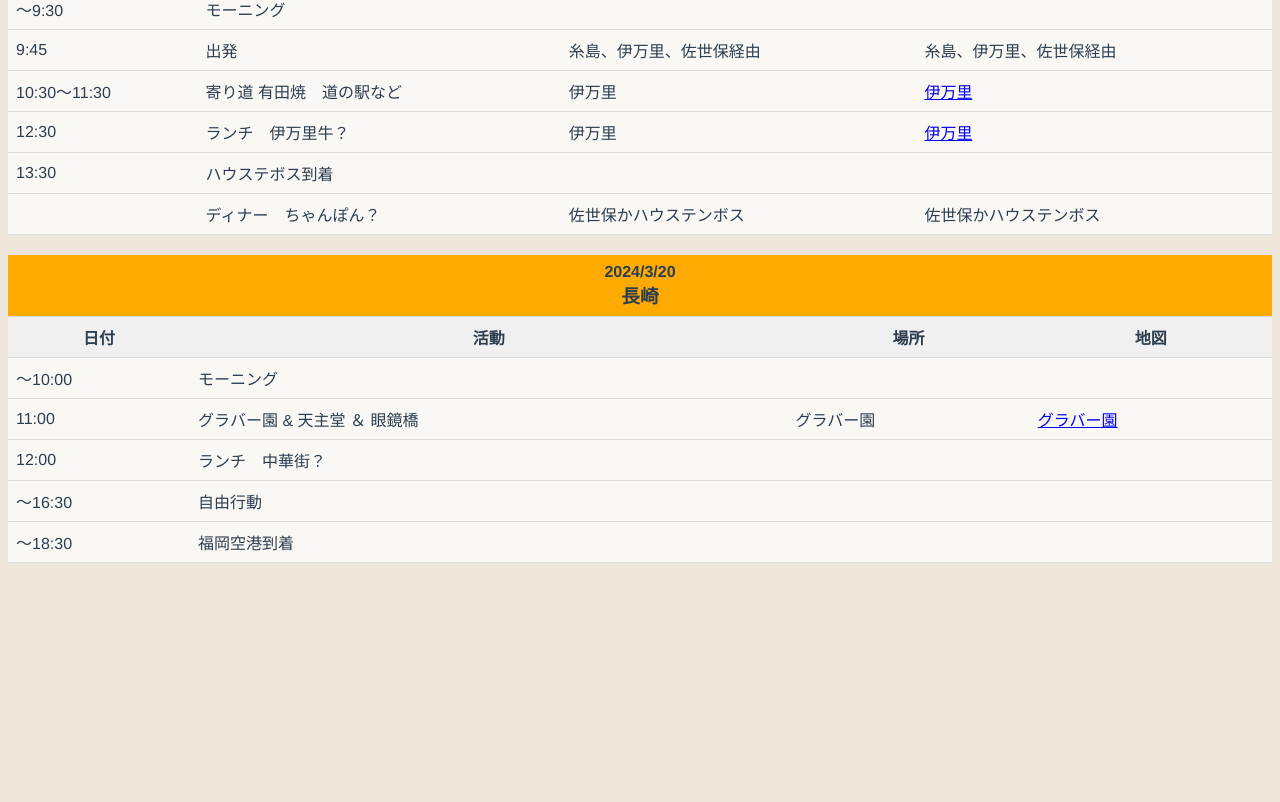
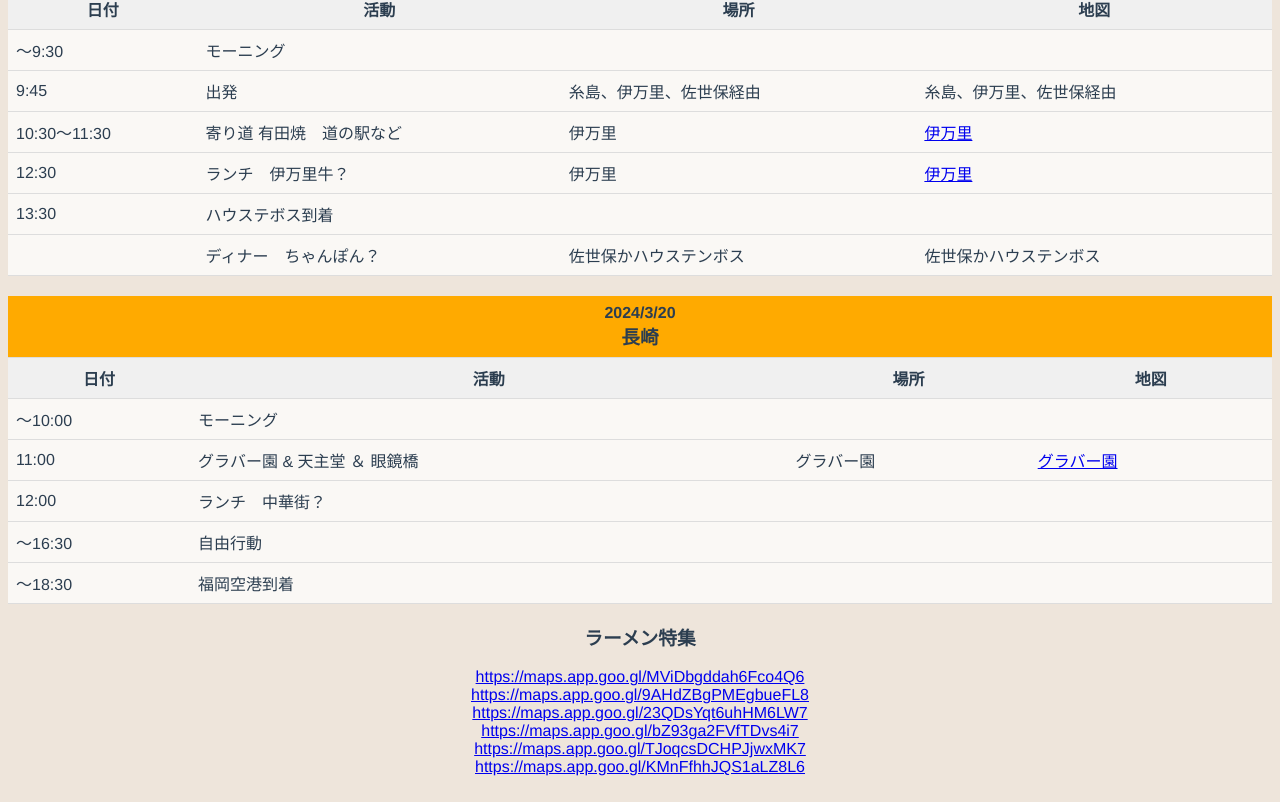
Before and after one commit to ueda-takahiro/travel-itinerary, a Vue app: page /#/ in a window 1280 px wide. Shown: the part 558-1360 px from the top of the page. Before the commit the page ends 1129 px from the top, so only its background shows below. Built offline with nearby package versions, Linux system fonts and the light colour scheme.

Commit message:
ラーメン追加

```diff
--- a/src/components/HelloWorld.vue
+++ b/src/components/HelloWorld.vue
@@ -98,11 +98,16 @@
           <div v-else>
             {{ item.location }}
           </div>
-
         </td>
       </tr>
       </tbody>
     </table>
+    <div class="">
+      <h3>ラーメン特集</h3>
+      <a v-for="(link, index) in mens" :key="index" target="_blank" :href="link" style="display: block">
+        {{ link }}
+      </a><br>
+    </div>
   </div>
 </template>
 
@@ -117,6 +122,7 @@ const schedule1 = ref([
   {time: '〜18:00', activity: '自由行動', location: ''},
   {time: '18:00', activity: 'ディナー　もつ鍋　楽天地？', location: '天神 アクロス福岡', location_link:'https://www.google.com/maps?ll=33.591471,130.402349&z=17&t=m&hl=ja&gl=US&mapclient=apiv3&cid=6724116355710339721', link: 'https://tabelog.com/fukuoka/A4001/A400103/40056554/'},
   {time: '20:00', activity: '自由行動 & たいちゃんと博多美人探しの旅', location: ''},
+  {time: '備考', activity: '鳥が食べたい', location: '鳥刺し', location_link: 'http://ryushow.jp/food/alacarte.html'},
 ]);
 
 const schedule2 = ref([
@@ -133,8 +139,17 @@ const schedule3 = ref([
   {time: '11:00', activity: 'グラバー園 & 天主堂 ＆ 眼鏡橋', location:'グラバー園', location_link: 'https://maps.app.goo.gl/BEnrup1aC6teNkM87'},
   {time: '12:00', activity: 'ランチ　中華街？'},
   {time: '〜16:30', activity: '自由行動'},
-  {time: '〜18:30', activity: '福岡空港到着'}
+  {time: '〜18:30', activity: '福岡空港到着'},
 ]);
+
+const mens = [
+  'https://maps.app.goo.gl/MViDbgddah6Fco4Q6',
+  'https://maps.app.goo.gl/9AHdZBgPMEgbueFL8',
+  'https://maps.app.goo.gl/23QDsYqt6uhHM6LW7',
+  'https://maps.app.goo.gl/bZ93ga2FVfTDvs4i7',
+  'https://maps.app.goo.gl/TJoqcsDCHPJjwxMK7',
+  'https://maps.app.goo.gl/KMnFfhhJQS1aLZ8L6'
+]
 
 const table1Ref = ref(null);
 const table2Ref = ref(null);
```
Also changed, not shown: 7 other files (tests, documents, lock files or other folders).
